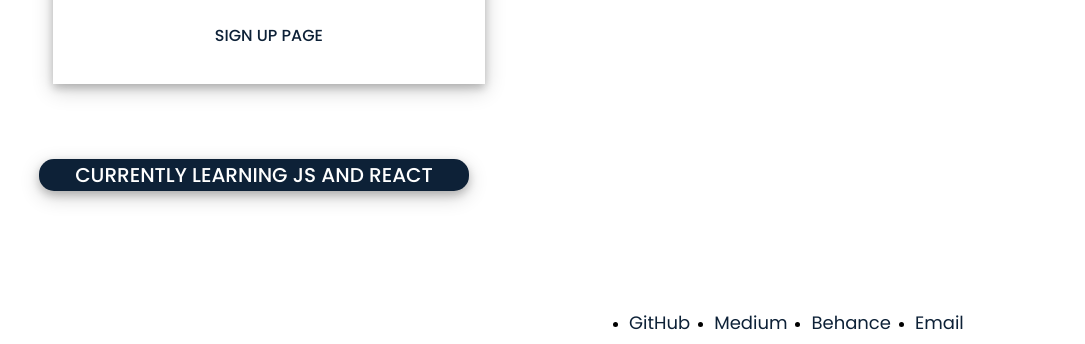
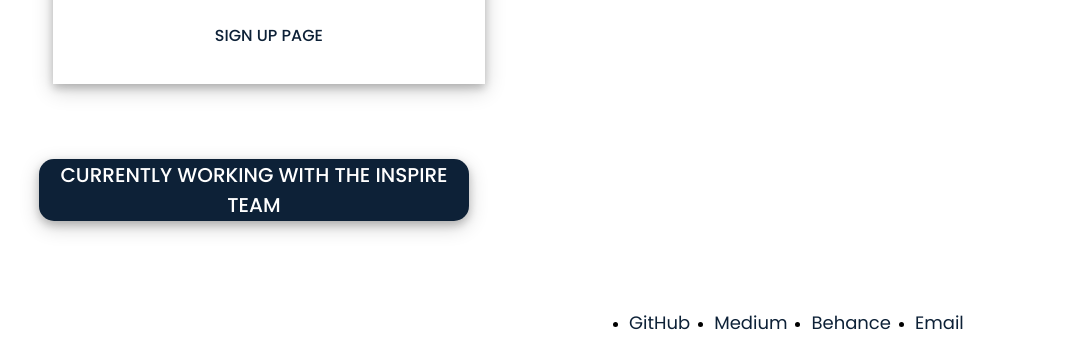
Before and after one commit to Oucheoma/Portfoli-Website, a plain HTML site: page index.html in a window 1280 px wide. Shown: the part 2432-2776 px from the top of the page, without its empty margins (93-1178 px from the left). Drawn offline with Linux system fonts and the light colour scheme.

Commit message:
Update index.html

```diff
--- a/index.html
+++ b/index.html
@@ -79,7 +79,7 @@
         </div>
     </div>
     <a href="https://github.com/Oucheoma">
-        <button class="ui-text-3">CURRENTLY LEARNING JS AND REACT</button>
+        <button class="ui-text-3">CURRENTLY WORKING WITH THE INSPIRE TEAM</button>
     </a> <br>
     <div>
         <ul>
```
